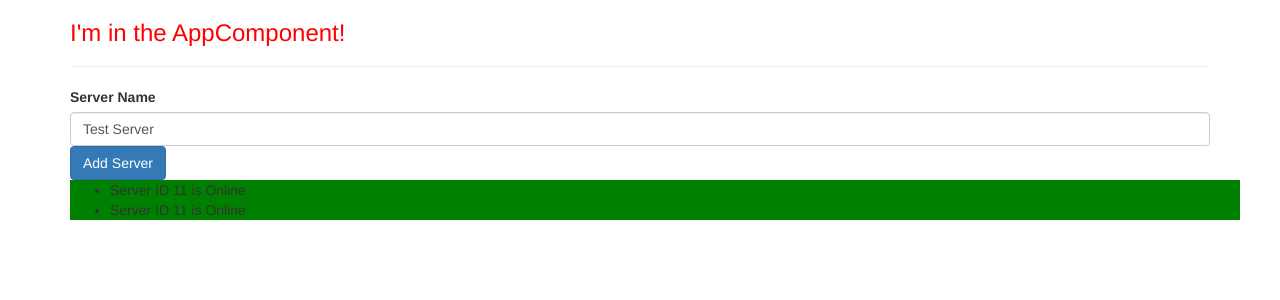
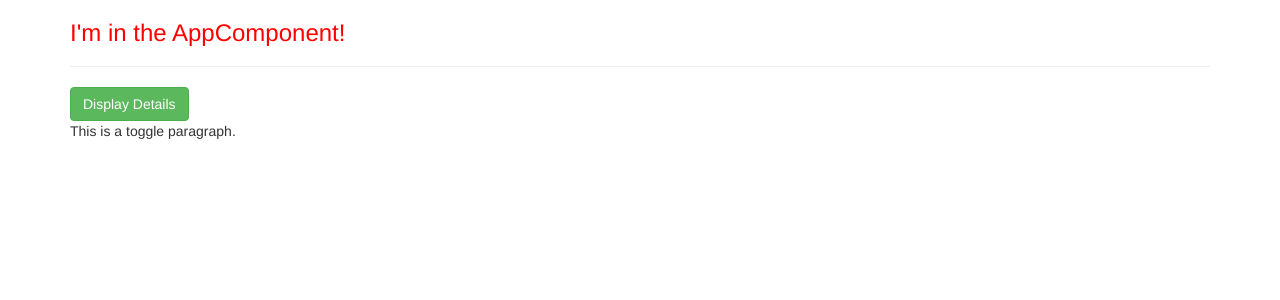
Before and after one commit to anishkmathew/udemy-angular, an Angular app: page / in a window 1280 px wide. Shown: the top 300 px of the page. Built offline with nearby package versions, Linux system fonts and the light colour scheme.

Commit message:
Practice the directives with problem solving

```diff
--- a/src/app/app.component.html
+++ b/src/app/app.component.html
@@ -3,9 +3,9 @@
     <div class="col-xs-12">
       <h3>I'm in the AppComponent!</h3>
         <hr>
-        <app-server></app-server>
+        <!-- <app-server></app-server> -->
         <!-- <app-data-binding></app-data-binding> -->
-
+        <app-practice-directive></app-practice-directive>
     </div>
   </div>
 </div>
--- a/src/app/app.module.ts
+++ b/src/app/app.module.ts
@@ -7,6 +7,7 @@ import { NgModule } from '@angular/core';
 import { AppComponent } from './app.component';
 import { DataBindingComponent } from './data-binding/data-binding.component';
 import { ServersComponent } from './servers/servers.component';
+import { PracticeDirectiveComponent } from './practice-directive/practice-directive.component';
 /*import { WarningAlertComponent } from './warning-alert/warning-alert.component';
 import { SuccessAlertComponent } from './success-alert/success-alert.component'; */
 
@@ -16,6 +17,7 @@ import { SuccessAlertComponent } from './success-alert/success-alert.component';
     ServerComponent,
     DataBindingComponent,
     ServersComponent,
+    PracticeDirectiveComponent,
     /*WarningAlertComponent,
     SuccessAlertComponent */
   ],
--- /dev/null
+++ b/src/app/practice-directive/practice-directive.component.css
@@ -0,0 +1,3 @@
+.logColor {
+    color:blue;
+}
--- /dev/null
+++ b/src/app/practice-directive/practice-directive.component.html
@@ -0,0 +1,11 @@
+<button
+  (click)="toggleP()"
+  class="btn btn-success">Display Details</button>
+<p *ngIf = "showP">
+  This is a toggle paragraph.
+</p>
+<ul>
+  <li *ngFor="let log of logClick; let i = index"
+      [ngStyle]="{backgroundColor:i >=4 ? 'red':''}"
+      [ngClass]="{logColor:i >= 4}" >{{i+1}}. {{log}}</li>
+</ul>
--- /dev/null
+++ b/src/app/practice-directive/practice-directive.component.ts
@@ -0,0 +1,22 @@
+import { Component, OnInit } from '@angular/core';
+
+@Component({
+  selector: 'app-practice-directive',
+  templateUrl: './practice-directive.component.html',
+  styleUrls: ['./practice-directive.component.css']
+})
+export class PracticeDirectiveComponent implements OnInit {
+  showP = true;
+  logClick  = [];
+  i = 0;
+  constructor() { }
+
+  ngOnInit() {
+  }
+
+  toggleP(){
+    this.showP = !this.showP;
+    this.logClick.push(new Date());
+  }
+
+ }
```
Also changed, not shown: 1 other file (tests, documents, lock files or other folders).
